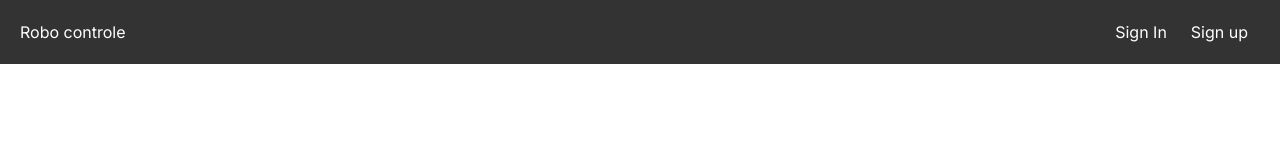
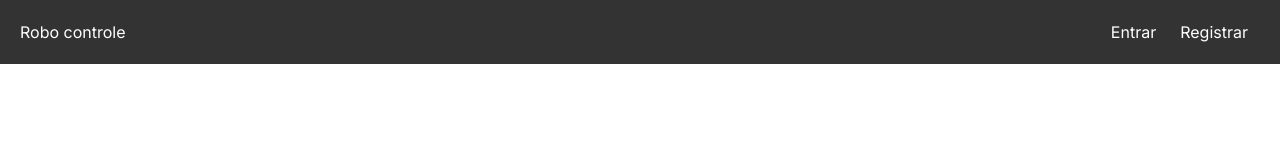
Before and after one commit to thaylorz/RoboControe.Web, a Next.js app: page / in a window 1280 px wide. Shown: the top 160 px of the page. Built offline with nearby package versions, Linux system fonts and the light colour scheme.

Commit message:
Update Navbar.jsx

```diff
--- a/src/app/components/Navbar.jsx
+++ b/src/app/components/Navbar.jsx
@@ -15,12 +15,12 @@ function Navbar() {
                     <ul className='flex'>
                         {auth?.userId
                             ? (
-                                <li className='mx-3'><a onClick={signOut} className='bg-red-500 text-white border py-2 px-3 rounded-md text-lg my-2'>Sign out</a></li>
+                                <li className='mx-3'><a onClick={signOut} className='bg-red-500 text-white border py-2 px-3 rounded-md text-lg my-2'>Sair</a></li>
                             )
                             : (
                                 <>
-                                    <li className='mx-3'><Link href="/login">Sign In</Link></li>
-                                    <li className='mx-3'><Link href="/register">Sign up</Link></li>
+                                    <li className='mx-3'><Link href="/login">Entrar</Link></li>
+                                    <li className='mx-3'><Link href="/register">Registrar</Link></li>
                                 </>
                             )}
                     </ul>
```
